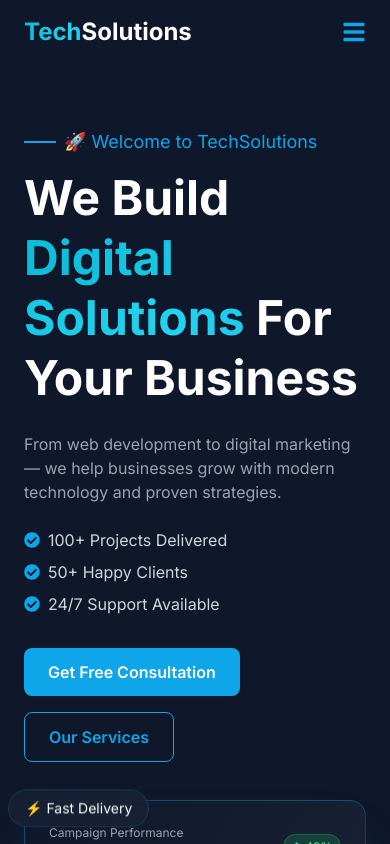
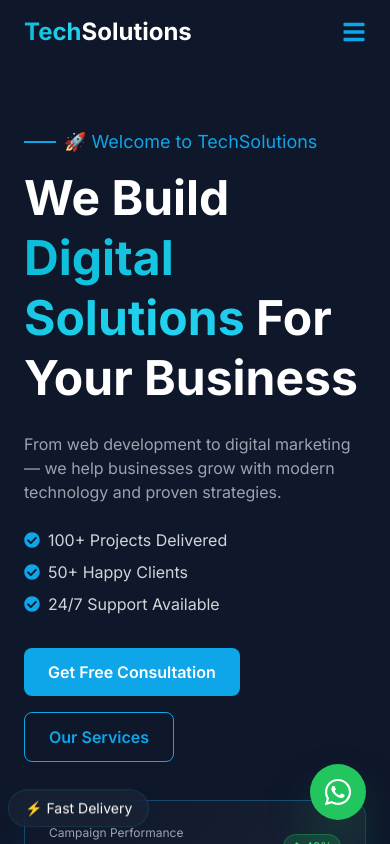
Before and after one commit to khalil-eshu-developer/business-website, a React (Vite) app: page / in a window 390 px wide. Shown: the top 844 px of the page. Built offline with nearby package versions, Linux system fonts and the light colour scheme.

Commit message:
Add WhatsApp button, remove Mobile Apps service

```diff
--- a/src/App.jsx
+++ b/src/App.jsx
@@ -8,10 +8,12 @@ import FAQ from './components/FAQ'
 import Contact from './components/Contact'
 import Footer from './components/Footer'
 import AdminLeads from './components/AdminLeads'
+import WhatsAppButton from './components/WhatsAppButton'
 
 function App() {
   return (
     <div className="bg-dark text-white min-h-screen">
+      <WhatsAppButton />
       <Navbar />
       <Routes>
         <Route
--- /dev/null
+++ b/src/components/WhatsAppButton.jsx
@@ -0,0 +1,24 @@
+import { motion } from 'framer-motion'
+import { FaWhatsapp } from 'react-icons/fa'
+
+const WhatsAppButton = () => {
+  return (
+    <motion.a
+      href="https://wa.me/923112422822?text=Hi%20TechSolutions%2C%20I%20need%20your%20services"
+      target="_blank"
+      rel="noopener noreferrer"
+      initial={{ scale: 0, opacity: 0 }}
+      animate={{ scale: 1, opacity: 1 }}
+      transition={{ delay: 2, duration: 0.5 }}
+      whileHover={{ scale: 1.1 }}
+      whileTap={{ scale: 0.9 }}
+      className="fixed bottom-6 right-6 z-40 w-14 h-14 bg-green-500 hover:bg-green-600 rounded-full flex items-center justify-center shadow-2xl shadow-green-500/50 transition"
+      title="Chat on WhatsApp"
+    >
+      <FaWhatsapp className="text-3xl text-white" />
+      <span className="absolute inset-0 rounded-full bg-green-500 animate-ping opacity-30"></span>
+    </motion.a>
+  )
+}
+
+export default WhatsAppButton
```
